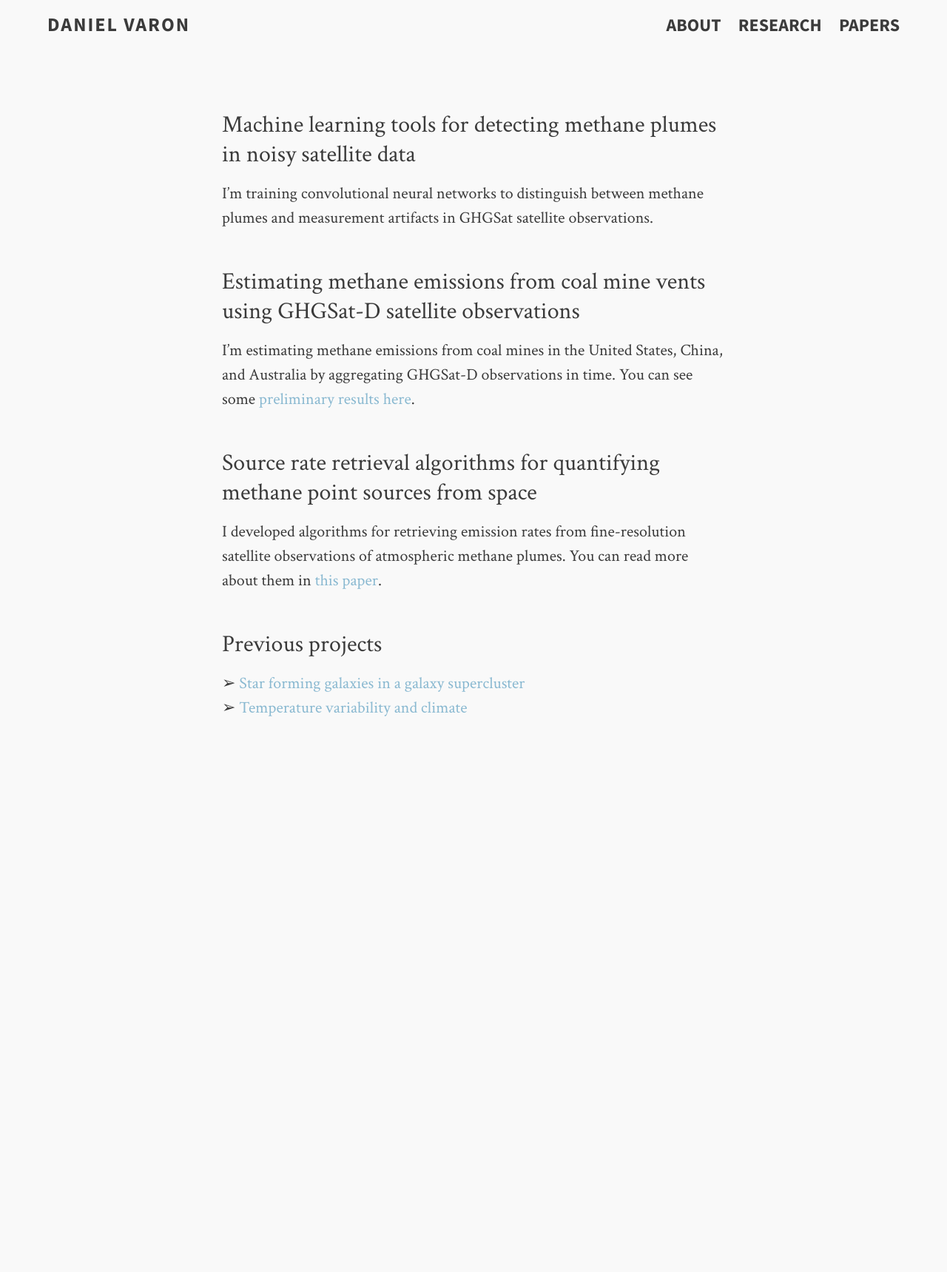
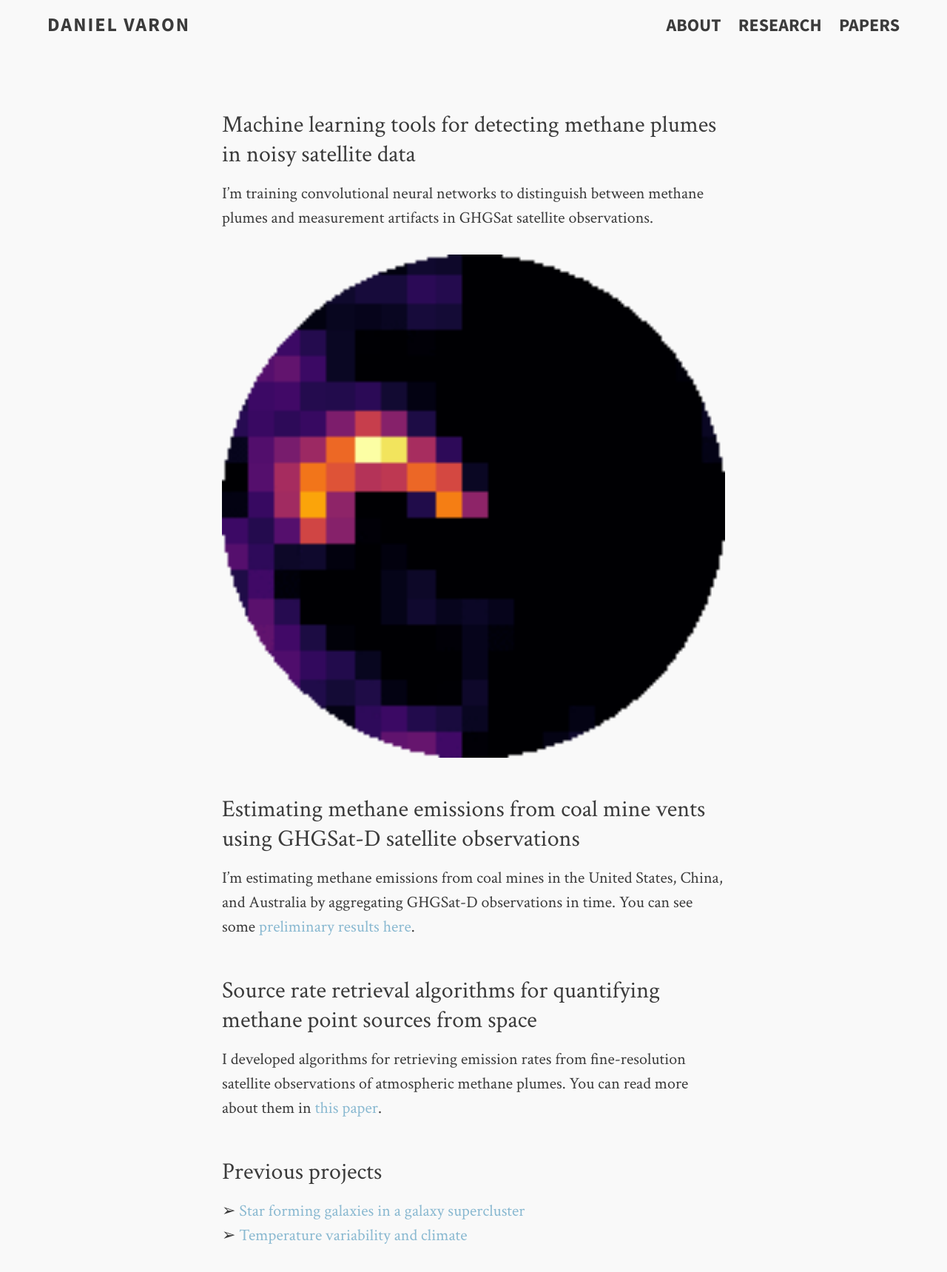
Before and after one commit to djvaron/djvaron.github.io, a Jekyll site: the page built from research.md, in a window 1280 px wide. Shown: the whole page at 74% size. Built offline with Jekyll 4.4.1, drawn with Linux system fonts in a browser that asks for light colours; before the commit the page ends 1006 px from its top, so only the background shows below that.

Commit message:
add thumbs to research

```diff
--- a/research.md
+++ b/research.md
@@ -9,7 +9,7 @@
 
 I'm training convolutional neural networks to distinguish between methane plumes and measurement artifacts in GHGSat satellite observations.
 
-<!-- ![thumb3](https://github.com/ardwwa/ardwwa.github.io/blob/master/images/thumb3_projects.png =250x)-->
+![thumb3](../images/thumb3_projects.png){:height="50px" width="50pix"}
 <!-- <figure><center><img src="/images/thumb3_projects.png" width="300" /></center></figure>-->
 
 
```
